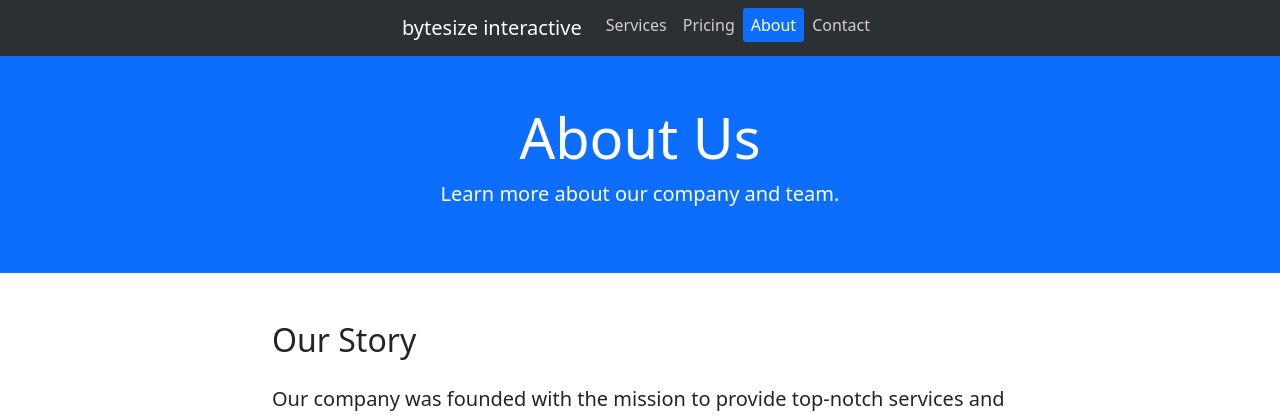
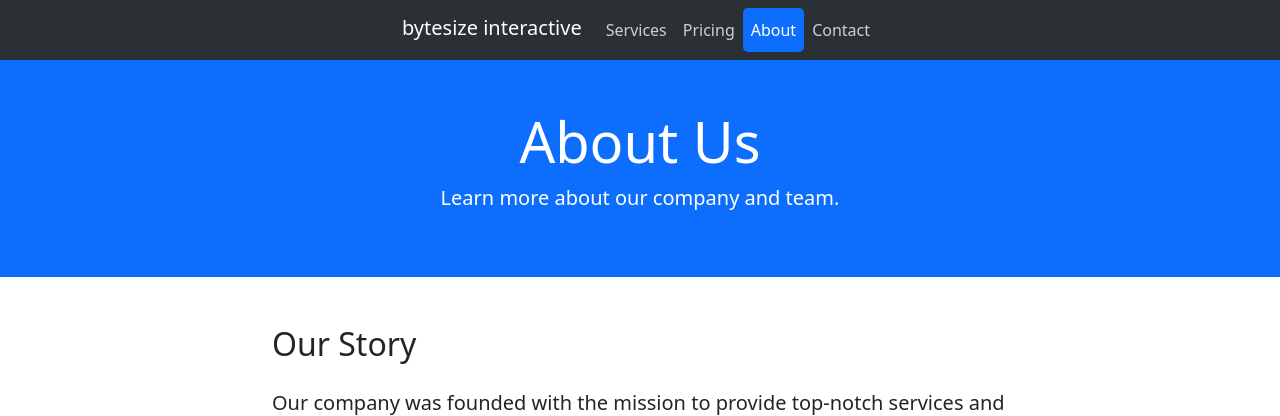
Before and after one commit to jav-sketch/bytesize_interactive_site, a Django app: page /about/ in a window 1280 px wide. Shown: the top 416 px of the page. Run offline with Django 5.2, Linux system fonts and the light colour scheme; some libraries are stand-ins or nearby versions.

Commit message:
updated css file

```diff
--- a/static/css/styles.css
+++ b/static/css/styles.css
@@ -128,12 +128,12 @@
 }
 
 .nav-link {
-    padding: 5px;
+    padding: 10px;
     text-decoration: none;
     color:rgb(214, 205, 205);
 }
 
 .active {
     background-color: #0d6efd;
-    border-radius: 3px;
+    border-radius: 5px;
 }
```
